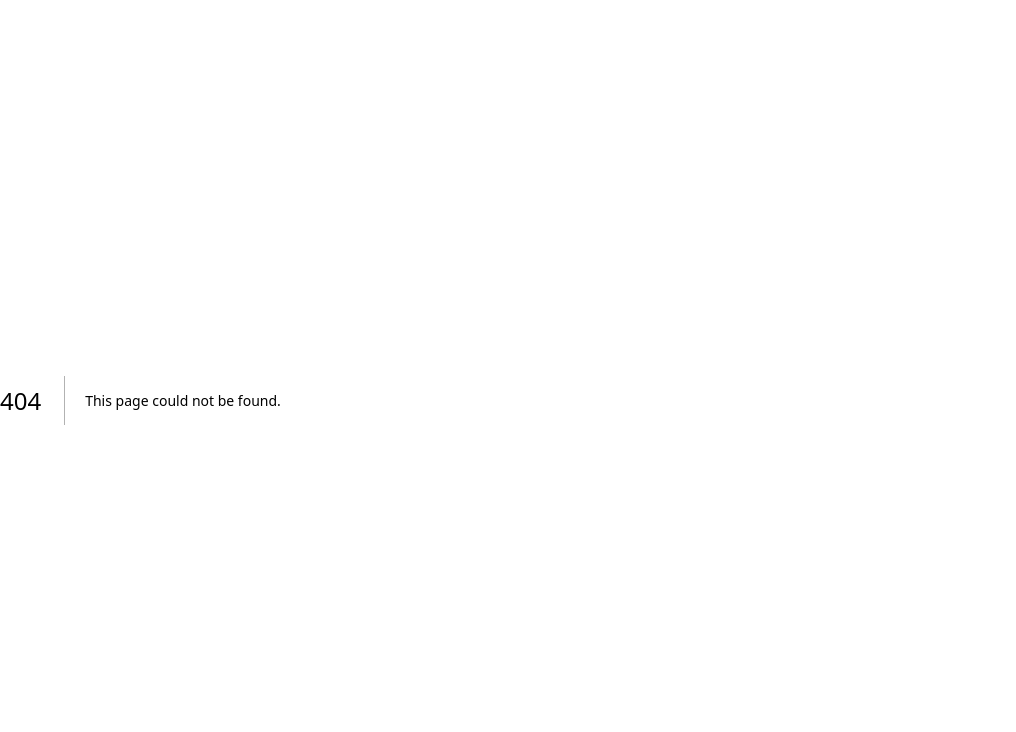
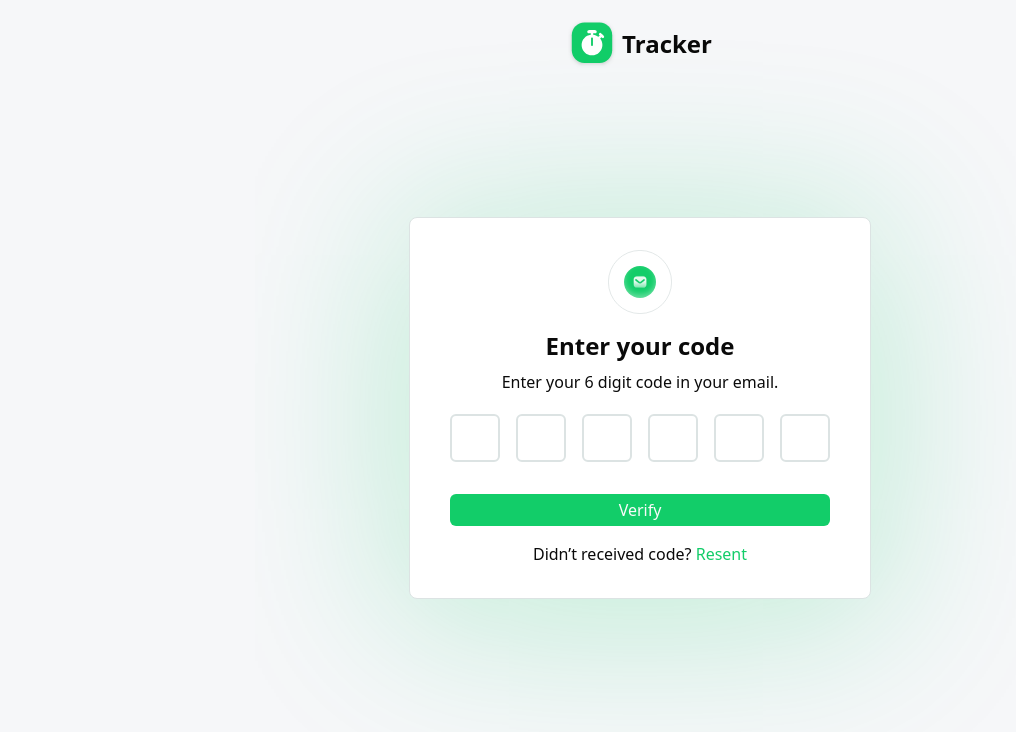
Before and after one commit to rahad-hasan/staff-timetrack-dashboard-new, a Next.js app: page /auth/verification-code in a window 1280 px wide. Before the commit this address had no page. Shown: the top 732 px of the page, without its empty margins (0-1016 px from the left). Built offline with nearby package versions, Linux system fonts and the light colour scheme.

Commit message:
DONE - verification-code page design

```diff
--- a/package.json
+++ b/package.json
@@ -25,6 +25,7 @@
     "react": "19.1.0",
     "react-dom": "19.1.0",
     "react-hook-form": "^7.64.0",
+    "react-otp-input": "^3.1.1",
     "recharts": "^3.2.1",
     "tailwind-merge": "^3.3.1",
     "tailwindcss-animate": "^1.0.7",
--- a/src/app/auth/forgot-password/page.tsx
+++ b/src/app/auth/forgot-password/page.tsx
@@ -9,6 +9,7 @@ import { useForm } from "react-hook-form";
 import Image from "next/image";
 import logo from '../../../assets/logo.svg'
 import roundedEmail from '../../../assets/auth/roundedEmail.svg'
+import Link from "next/link";
 
 const ForgotPassword = () => {
 
@@ -62,8 +63,10 @@ const ForgotPassword = () => {
                                 </FormItem>
                             )}
                         />
-                        <Button className=" w-full" size={'sm'} type="submit">Send Code</Button>
-                        <h3 className=" text-center">Don’t have a account? <span className=" text-primary cursor-pointer">Sign Up</span></h3>
+                        <Link href={`/auth/verification-code`}>
+                            <Button className=" w-full" size={'sm'} type="submit">Send Code</Button>
+                        </Link>
+                        <h3 className=" text-center mt-3">Don’t have a account? <span className=" text-primary cursor-pointer">Sign Up</span></h3>
                     </form>
                 </Form>
             </div>
--- /dev/null
+++ b/src/app/auth/verification-code/page.tsx
@@ -0,0 +1,73 @@
+"use client"
+import { Button } from "@/components/ui/button";
+import Image from "next/image";
+import logo from '../../../assets/logo.svg'
+import roundedEmail from '../../../assets/auth/roundedEmail.svg'
+import OtpInput from "react-otp-input";
+import { useState } from "react";
+
+const VerificationCode = () => {
+
+    const [otp, setOtp] = useState<string>("");
+
+    const onSent = () => {
+        // handle OTP submission
+        const data = {
+            email: localStorage.getItem('email'),
+            tokenCode: otp
+        }
+        console.log(data);
+    };
+
+    return (
+        <div className=" w-full">
+            <div className=" w-full flex items-center justify-center">
+
+                <div
+                    className={`flex items-center gap-1.5 px-8 py-5 `}
+                >
+                    <Image
+                        src={logo}
+                        alt="Logo"
+                        width={0}
+                        height={0}
+                        className={`w-12 h-12`}
+                    />
+                    <h2 className="text-2xl font-bold">Tracker</h2>
+                </div>
+            </div>
+            <div className=" h-[80vh] flex items-center justify-center">
+
+                <div style={{ boxShadow: "0px 10px 180px rgba(18, 205, 105, 0.3)" }} className="space-y-4 bg-white py-8 px-6 md:px-10 rounded-lg border border-borderColor">
+                    <div className=" flex flex-col items-center mb-5">
+                        <Image src={roundedEmail} width={200} height={200} alt="icon" className=" w-16" />
+                        <h2 className=" text-2xl font-semibold mt-4 mb-2">Enter your code</h2>
+                        <p className="">Enter your 6 digit code in your email.</p>
+                    </div>
+                    <div className="flex justify-center">
+                        <div className="flex gap-2 mb-4">
+                            <OtpInput
+                                value={otp}
+                                onChange={(value: string) => setOtp(value)}
+                                numInputs={6}
+                                renderSeparator={<span className="w-4" />}
+                                renderInput={(props) => (
+                                    <input
+                                        {...props}
+                                        style={{ width: "50px" }}
+                                        className="w-12 h-12 border-2 border-borderColor rounded-md text-center text-lg focus:border-primary focus:outline-none"
+                                    />
+                                )}
+                            />
+                        </div>
+                    </div>
+                    <Button onClick={onSent} className=" w-full" size={'sm'} type="button">Verify</Button>
+                    <h3 className=" text-center">Didn’t received code? <span className=" text-primary cursor-pointer">Resent</span></h3>
+                </div>
+
+            </div>
+        </div>
+    );
+};
+
+export default VerificationCode;
```
Also changed, not shown: 1 other file (tests, documents, lock files or other folders).
